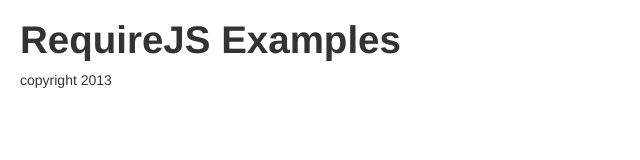
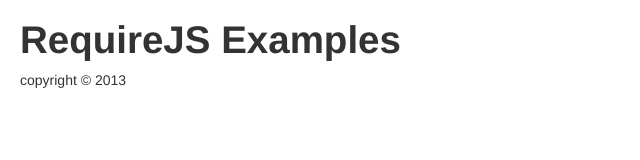
Before and after one commit to cmarkle27/rjs2, a website: page public/index.html in a window 1280 px wide. Shown: the full height of the page, 0-640 px from the left. Drawn offline with Linux system fonts and the light colour scheme.

Commit message:
added copyright symbol

```diff
--- a/public/index.html
+++ b/public/index.html
@@ -22,6 +22,6 @@
   <!-- RequireJS waits for all dependencies to load, figures out the right order in which -->
   <!-- to call the functions that define the modules -->
   <!-- then calls the module definition functions in the right order. -->
-  <footer>copyright 2013</footer>
+  <footer>copyright &copy; 2013</footer>
 </body>
 </html>
```
